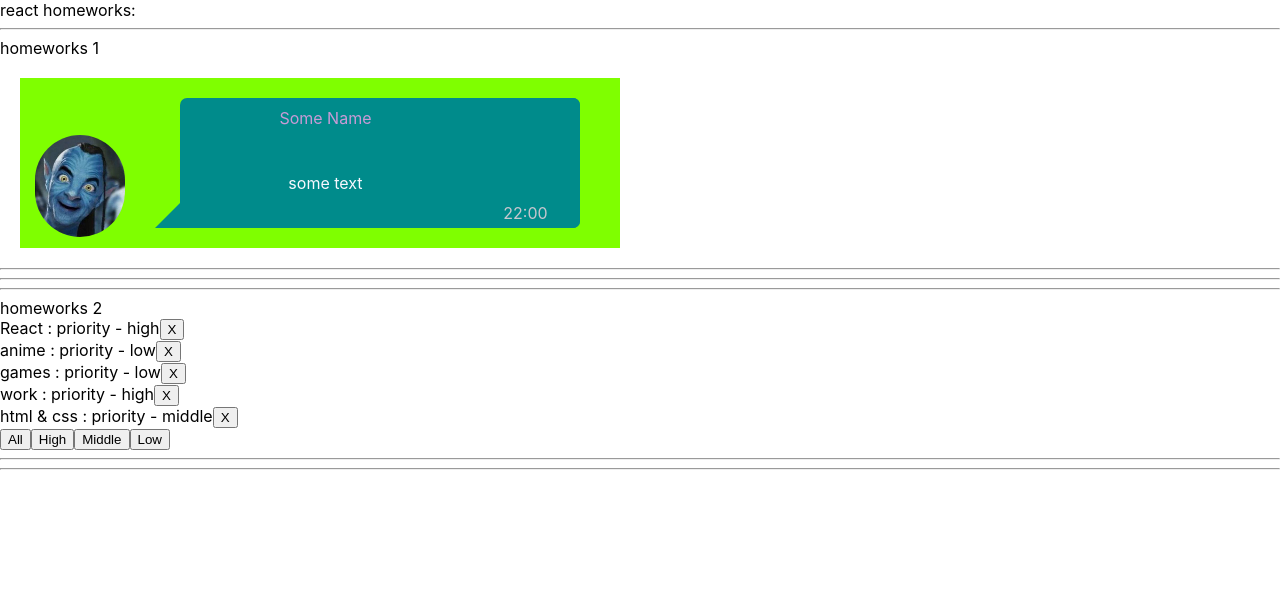
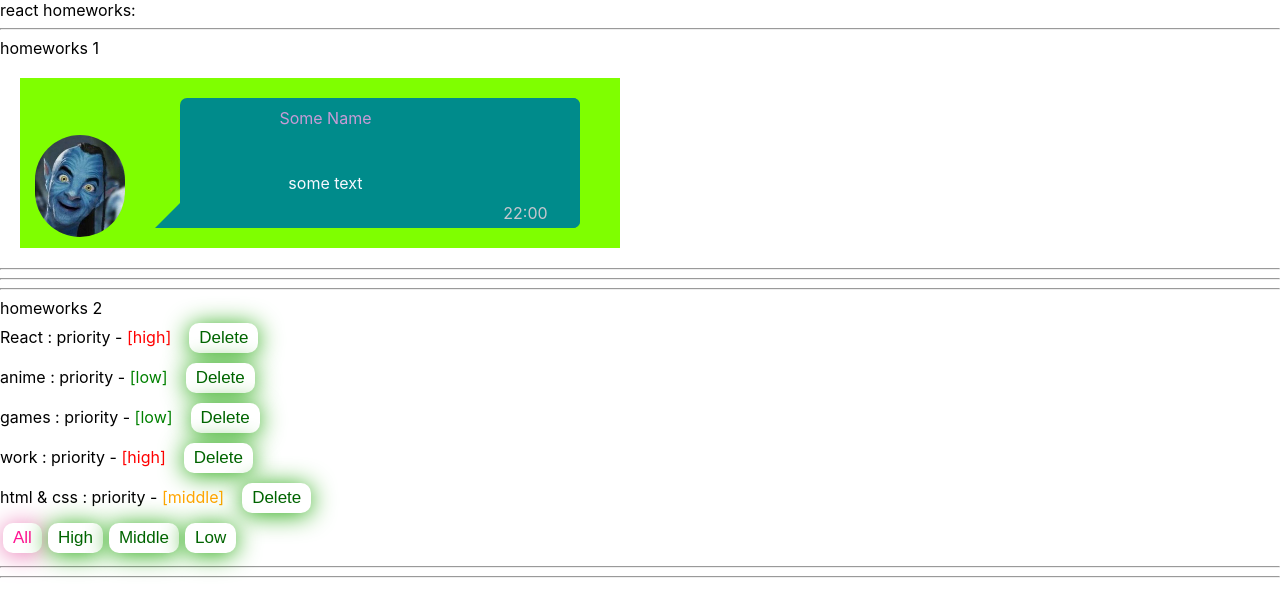
Before and after one commit to Gammani/simple-react-homeworks-Ignat, a React (Create React App) app: page / in a window 1280 px wide. Shown: the top 616 px of the page. Built offline with nearby package versions, Linux system fonts and the light colour scheme.

Commit message:
refactor: add styles, add functions to logic

```diff
--- a/src/p2-homeworks/h2/Affair.tsx
+++ b/src/p2-homeworks/h2/Affair.tsx
@@ -1,5 +1,6 @@
 import React from 'react'
 import {AffairType} from "./HW2";
+import style from '../h2/Affairs.module.css'
 
 type AffairPropsType = {
     // key не нужно типизировать
@@ -9,11 +10,17 @@ type AffairPropsType = {
 
 function Affair(props: AffairPropsType) {
     const deleteCallback = () => {props.deleteAffairCallback(props.affair._id)}
+    // const setPStyle = (priority: string) => {
+    //     if(priority === 'high')  return style.pHigh
+    //     else if(priority === 'middle') return style.pMiddle
+    //     else return style.pLow
+    // }
+    const priorityClass = style[props.affair.priority]
 
     return (
         <div>
-            {props.affair.name} : priority - {props.affair.priority}
-            <button onClick={deleteCallback}>X</button>
+            {props.affair.name} : priority - <span className={priorityClass}>[{props.affair.priority}]</span>
+            <button onClick={deleteCallback} className={style.button}>Delete</button>
         </div>
     )
 }
--- a/src/p2-homeworks/h2/Affairs.module.css
+++ b/src/p2-homeworks/h2/Affairs.module.css
@@ -1,3 +1,40 @@
-.someClass {
+.button {
+    border: none;
+    color: darkgreen;
+    text-align: center;
+    font-size: 17px;
+    background-color: white;
+    border-radius: 10px;
+    padding: 5px 10px;
+    margin: 5px 3px;
+    transition: transform ease-in 0.1s, box-shadow ease-in 0.25s;
+    box-shadow: 0 2px 25px rgb(39, 169, 17);
+    cursor: pointer;
+}
 
+.buttonActive {
+    border: none;
+    color: deeppink;
+    text-align: center;
+    font-size: 17px;
+    background-color: white;
+    border-radius: 10px;
+    padding: 5px 10px;
+    margin: 3px;
+    transition: transform ease-in 0.1s, box-shadow ease-in 0.25s;
+    box-shadow: 0 2px 25px rgb(232, 117, 178);
+    cursor: pointer;
 }
+
+.high {
+    color: red;
+    margin-right: 15px;
+}
+.middle {
+    color: orange;
+    margin-right: 15px;
+}
+.low {
+    color: green;
+    margin-right: 15px;
+}
--- a/src/p2-homeworks/h2/Affairs.tsx
+++ b/src/p2-homeworks/h2/Affairs.tsx
@@ -1,9 +1,11 @@
 import React from 'react'
 import Affair from './Affair'
 import {AffairType, FilterType} from './HW2'
+import style from './Affairs.module.css'
 
 type AffairsPropsType = {
     data: Array<AffairType>
+    filter: FilterType
     setFilter: (value: FilterType) => void
     deleteAffairCallback: (_id: number) => void
 }
@@ -17,20 +19,26 @@ function Affairs(props: AffairsPropsType) {
         />
     ))
 
-    const setAll = () => {props.setFilter('all')} // need to fix
-    const setHigh = () => {props.setFilter('high')}
-    const setMiddle = () => {props.setFilter('middle')}
-    const setLow = () => {props.setFilter('low')}
+    // const setAll = () => {props.setFilter('all')} // need to fix
+    // const setHigh = () => {props.setFilter('high')}
+    // const setMiddle = () => {props.setFilter('middle')}
+    // const setLow = () => {props.setFilter('low')}
+    const set = (e: React.MouseEvent<HTMLButtonElement, MouseEvent>) => {
+        props.setFilter(e.currentTarget.value as FilterType)
+    }
+    const setStyle = (filter: FilterType) => {
+        return props.filter === filter ? style.buttonActive : style.button
+    }
 
     return (
         <div>
 
             {mappedAffairs}
 
-            <button onClick={setAll}>All</button>
-            <button onClick={setHigh}>High</button>
-            <button onClick={setMiddle}>Middle</button>
-            <button onClick={setLow}>Low</button>
+            <button onClick={set} className={setStyle('all')} value={'all'}>All</button>
+            <button onClick={set} className={setStyle('high')} value={'high'}>High</button>
+            <button onClick={set} className={setStyle('middle')} value={'middle'}>Middle</button>
+            <button onClick={set} className={setStyle('low')} value={'low'}>Low</button>
         </div>
     )
 }
--- a/src/p2-homeworks/h2/HW2.tsx
+++ b/src/p2-homeworks/h2/HW2.tsx
@@ -21,12 +21,14 @@ const defaultAffairs: Array<AffairType> = [
 
 // pure helper functions
 export const filterAffairs = (affairs: Array<AffairType>, filter: FilterType): Array<AffairType> => {
-    if (filter === 'high') return affairs.filter(a => a.priority === 'high')
-    else if (filter === 'middle') return affairs.filter(a => a.priority === 'middle')
-    else if (filter === 'low') return affairs.filter(a => a.priority === 'low')
-    else return affairs
+    // if (filter === 'high') return affairs.filter(a => a.priority === 'high')
+    // else if (filter === 'middle') return affairs.filter(a => a.priority === 'middle')
+    // else if (filter === 'low') return affairs.filter(a => a.priority === 'low')
+    // else return affairs
+    if (filter === 'all') return affairs
+    else return affairs.filter(a => a.priority === filter)
 }
-export const deleteAffair = (affairs: Array<AffairType>, _id: number): Array<AffairType> => {
+export const deleteAffair = (affairs: AffairType[], _id: number): AffairType[] => {
     return affairs.filter(a => a._id !== _id)
 }
 
@@ -44,6 +46,7 @@ function HW2() {
 
             {/*should work (должно работать)*/}
             <Affairs
+                filter={filter}
                 data={filteredAffairs}
                 setFilter={setFilter}
                 deleteAffairCallback={deleteAffairCallback}
```
